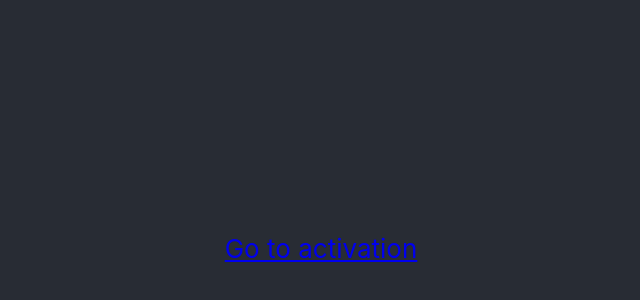
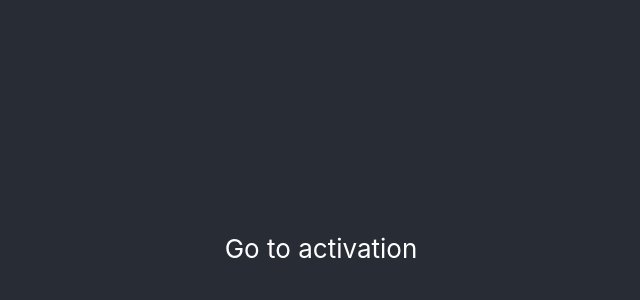
Before and after one commit to Licceeee/animal-rescue-react, a React (Create React App) app: page / in a window 1280 px wide. Shown: the part 152-452 px from the top of the page, without its empty margins (319-959 px from the left). Built offline with nearby package versions, Linux system fonts and the light colour scheme.

Commit message:
add chakra ui provider

```diff
--- a/src/index.js
+++ b/src/index.js
@@ -1,21 +1,24 @@
-import React from 'react';
-import ReactDOM from 'react-dom';
+import React from "react";
+import ReactDOM from "react-dom";
 import "./index.css";
-import App from './App';
-import reportWebVitals from './reportWebVitals';
-import { ApolloProvider } from '@apollo/react-hooks';
-import { client } from './api/client';
+import App from "./App";
+import reportWebVitals from "./reportWebVitals";
+import { ApolloProvider } from "@apollo/react-hooks";
+import { ChakraProvider } from "@chakra-ui/react";
+import { client } from "./api/client";
 import { BrowserRouter as Router } from "react-router-dom";
 
 ReactDOM.render(
   <Router>
     <React.StrictMode>
       <ApolloProvider client={client}>
-        <App />
+        <ChakraProvider>
+          <App />
+        </ChakraProvider>
       </ApolloProvider>
     </React.StrictMode>
   </Router>,
-  document.getElementById('root')
+  document.getElementById("root")
 );
 
 // If you want to start measuring performance in your app, pass a function
```
